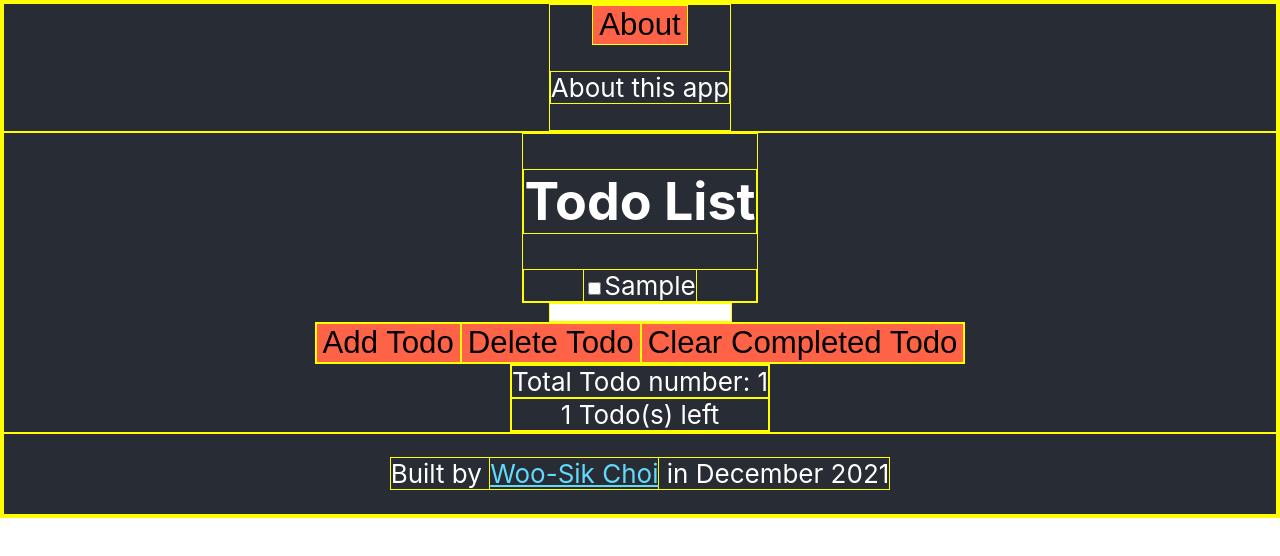
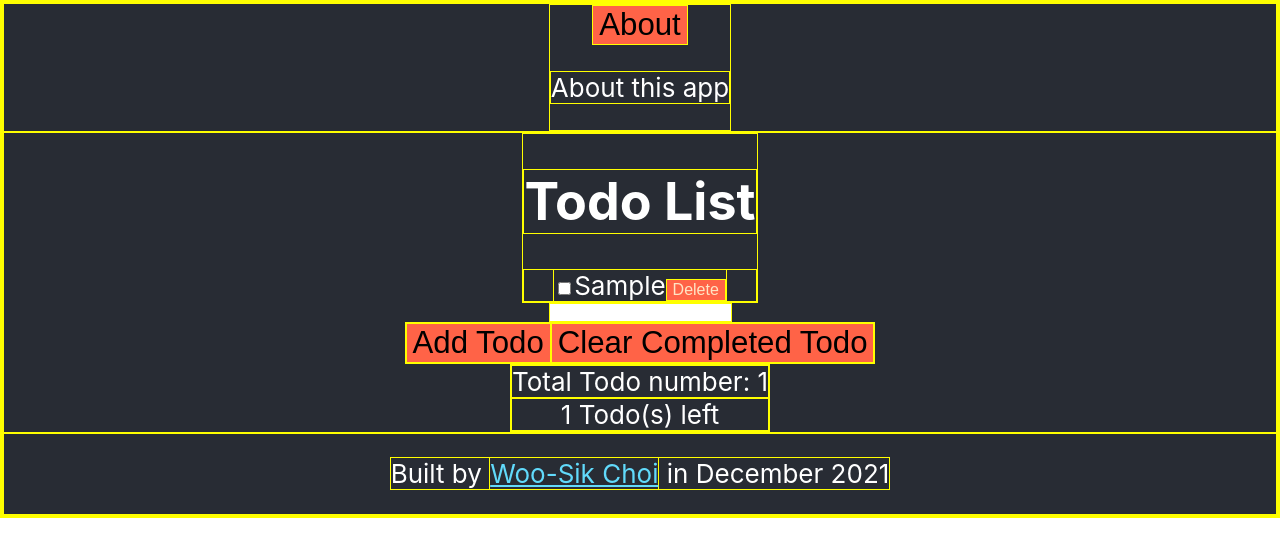
Before and after one commit to dvlprwchoi/tdl, a React (Create React App) app: page / in a window 1280 px wide. Both pictures are taken after typing "Sample" into the empty fields and a click on the button "Add Todo". Shown: the top 556 px of the page. Built offline with nearby package versions, Linux system fonts and the light colour scheme.

Commit message:
Figure out deleteTodo function and prop

```diff
--- a/src/App.css
+++ b/src/App.css
@@ -27,6 +27,12 @@
   background-color: tomato;
 }
 
+.deleteTodoButton {
+  font-size: medium;
+  color: bisque;
+  background-color: tomato;
+}
+
 .portfolio-link {
   color: #61dafb;
 }
--- a/src/App.js
+++ b/src/App.js
@@ -50,10 +50,11 @@ function App() {
     const newTodos = todos.filter((todo) => !todo.complete);
     setTodos(newTodos);
   }
+
   // Handler function
-  // Delete Todo
-  function _deleteTodo(e) {
-    console.log('delete');
+  // Delete Single Todo
+  function _deleteTodo1() {
+    console.log('_deleteTodo');
   }
 
   return (
@@ -62,11 +63,14 @@ function App() {
         <About />
       </div>
       <div className="TodoList">
-        <TodoList todos={todos} toggleCheckbox={toggleCheckbox} />
+        <TodoList
+          todos={todos}
+          toggleCheckbox={toggleCheckbox}
+          deleteTodo2={_deleteTodo1}
+        />
         <input className="input" type="text" ref={newTodoInputValue}></input>
         <div className="buttons">
           <button onClick={_addTodo}>Add Todo</button>
-          <button onClick={_deleteTodo}>Delete Todo</button>
           <button onClick={_clearCompleted}>Clear Completed Todo</button>
         </div>
         <div className="status">
--- a/src/components/Todo/Todo.js
+++ b/src/components/Todo/Todo.js
@@ -1,12 +1,18 @@
-function Todo({ todo, toggleCheckbox }) {
+function Todo({ todo, toggleCheckbox, deleteTodo3 }) {
   // Handle function
   // Checkbox click
   function _checkboxClick() {
     // console.log('Checkbox is clicked');
     toggleCheckbox(todo.id);
   }
+  // Delete Todo
+  function _deleteButtonClick() {
+    // console.log('delete button clicked');
+    deleteTodo3(todo.id);
+  }
+
   return (
-    <div>
+    <div className="singleTodo">
       <label>
         <input
           type="checkbox"
@@ -14,6 +20,9 @@ function Todo({ todo, toggleCheckbox }) {
           onChange={_checkboxClick}
         />
         {todo.name}
+        <button className="deleteTodoButton" onClick={_deleteButtonClick}>
+          Delete
+        </button>
       </label>
     </div>
   );
--- a/src/components/TodoList/TodoList.js
+++ b/src/components/TodoList/TodoList.js
@@ -1,12 +1,17 @@
 import Todo from '../Todo/Todo';
 
-function TodoList({ todos, toggleCheckbox }) {
+function TodoList({ todos, toggleCheckbox, deleteTodo2 }) {
   return (
     <div>
       <h1>Todo List</h1>
       {todos.map((todo) => {
         return (
-          <Todo key={todo.id} toggleCheckbox={toggleCheckbox} todo={todo} />
+          <Todo
+            key={todo.id}
+            toggleCheckbox={toggleCheckbox}
+            todo={todo}
+            deleteTodo3={deleteTodo2}
+          />
         );
       })}
     </div>
```
